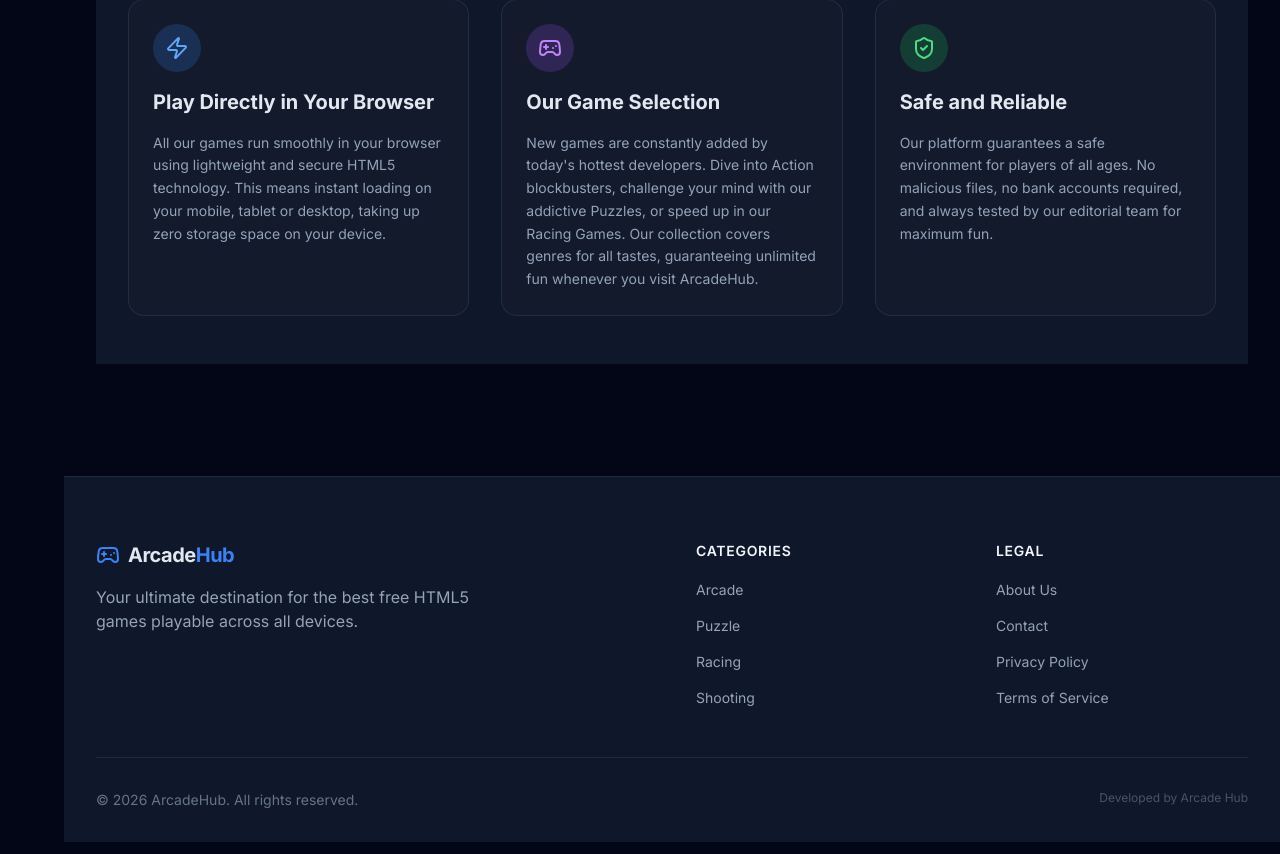
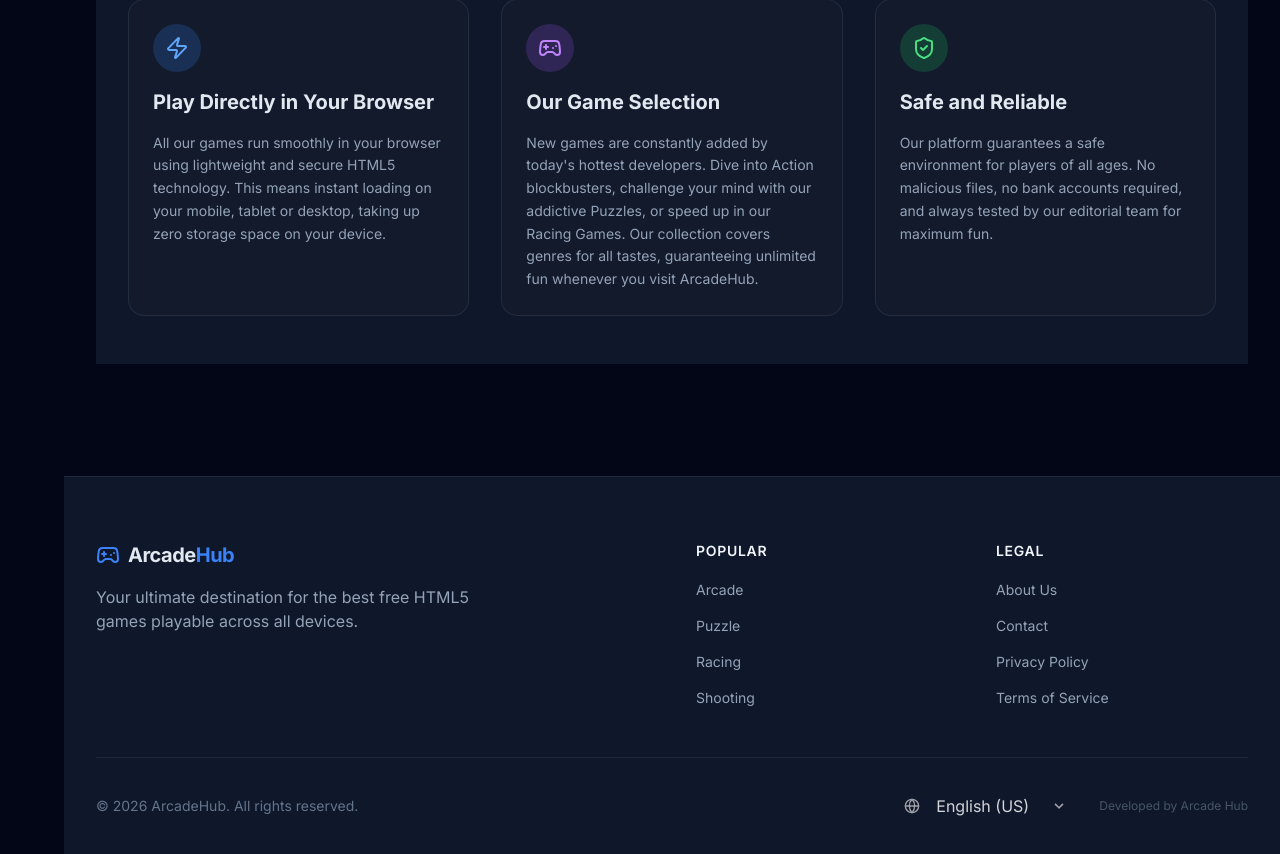
Before and after one commit to mateusreis07/portal-jogos, a Next.js app: page /en in a window 1280 px wide. Shown: the part 995-1849 px from the top of the page. Built offline with nearby package versions, Linux system fonts and the light colour scheme; no server answers; the database is empty.

Commit message:
feat(ui): move Language Switcher to Footer and rename Categories to Popular

```diff
--- a/components/layout/Footer.tsx
+++ b/components/layout/Footer.tsx
@@ -1,6 +1,7 @@
 import Link from 'next/link';
 import { Gamepad2 } from 'lucide-react';
 import { useTranslations } from 'next-intl';
+import LanguageSwitcher from '@/components/ui/LanguageSwitcher';
 
 export default function Footer() {
   const t = useTranslations('Footer');
@@ -22,7 +23,7 @@ export default function Footer() {
           </div>
 
           <div>
-            <h3 className="font-semibold text-slate-100 mb-4 tracking-wider uppercase text-sm">{nav('categories')}</h3>
+            <h3 className="font-semibold text-slate-100 mb-4 tracking-wider uppercase text-sm">{nav('popular')}</h3>
             <ul className="space-y-3">
               <li><Link href="/category/arcade" className="text-slate-400 hover:text-primary transition-colors text-sm">{cat('arcade')}</Link></li>
               <li><Link href="/category/puzzle" className="text-slate-400 hover:text-primary transition-colors text-sm">{cat('puzzle')}</Link></li>
@@ -42,12 +43,13 @@ export default function Footer() {
           </div>
         </div>
 
-        <div className="pt-8 border-t border-slate-800 text-center md:flex md:justify-between md:text-left">
+        <div className="pt-8 border-t border-slate-800 flex flex-col md:flex-row items-center justify-between gap-6">
           <p className="text-slate-500 text-sm">
             &copy; {new Date().getFullYear()} ArcadeHub. {t('rights')}.
           </p>
-          <div className="mt-4 md:mt-0">
-            <p className="text-slate-600 text-xs">
+          <div className="flex flex-col md:flex-row items-center gap-6">
+            <LanguageSwitcher />
+            <p className="text-slate-600 text-xs text-center md:text-left">
               {t('developed_by')}
             </p>
           </div>
--- a/components/layout/Navbar.tsx
+++ b/components/layout/Navbar.tsx
@@ -1,7 +1,6 @@
 import Link from 'next/link';
 import SearchBar from '@/components/ui/SearchBar';
 import { Gamepad2, Menu } from 'lucide-react';
-import LanguageSwitcher from '@/components/ui/LanguageSwitcher';
 import { useTranslations } from 'next-intl';
 
 export default function Navbar() {
@@ -22,7 +21,6 @@ export default function Navbar() {
           </div>
 
           <div className="flex items-center gap-4">
-            <LanguageSwitcher />
             <div className="hidden sm:block w-64">
               <SearchBar placeholder={t('search_placeholder')} />
             </div>
```
